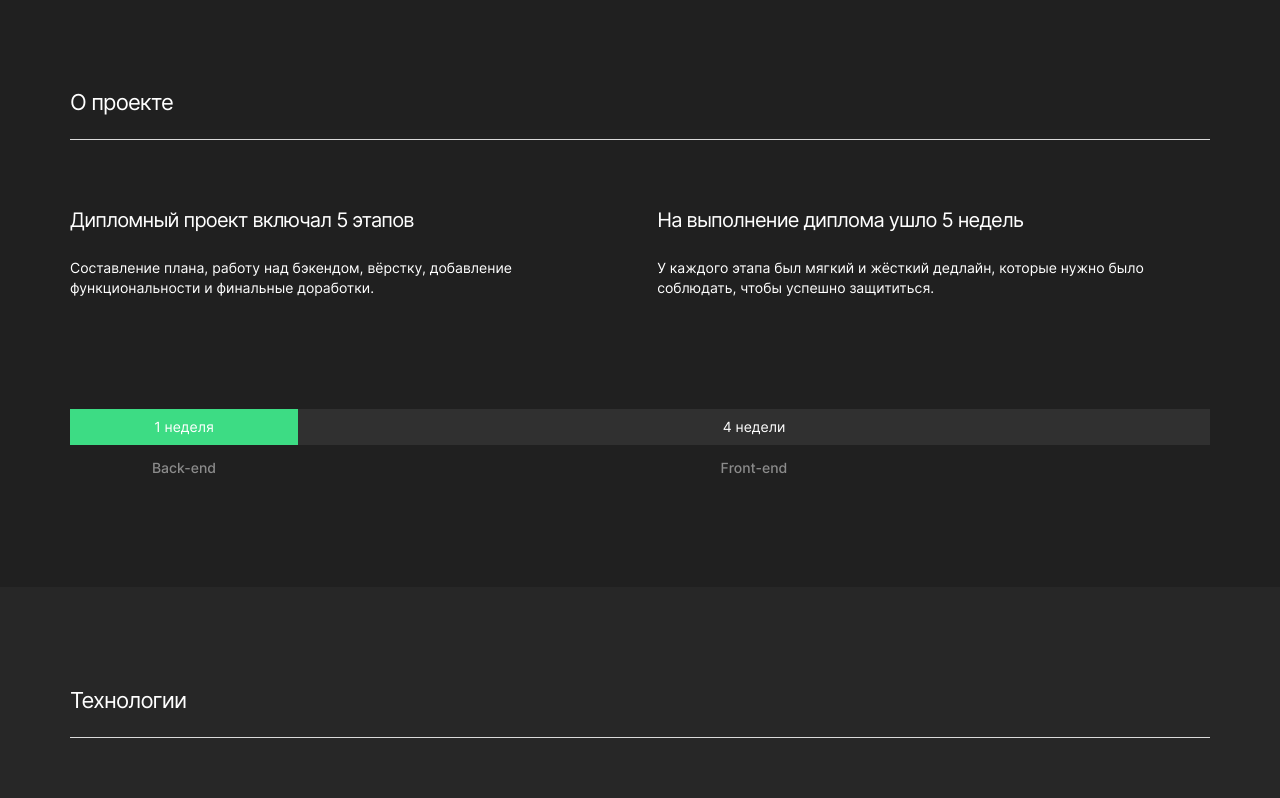
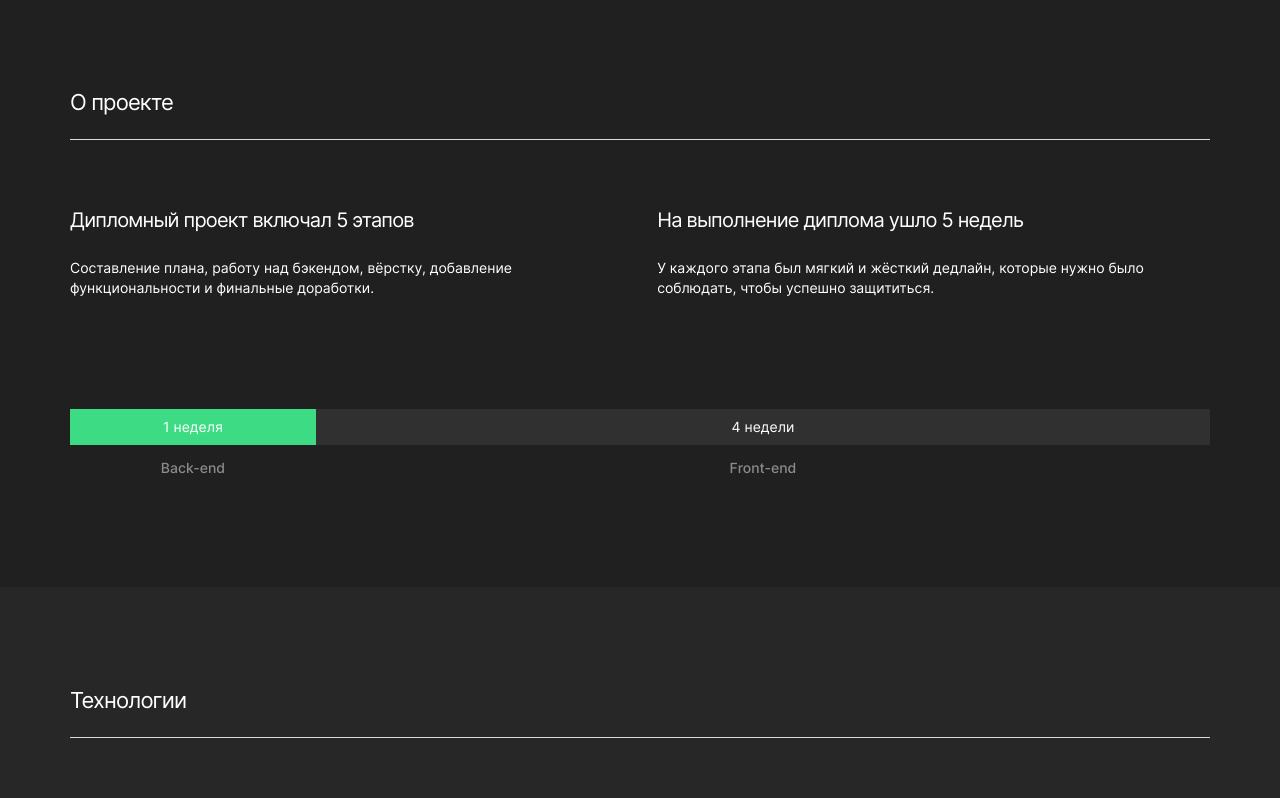
Before and after one commit to Easy-Deny/movies-explorer-frontend, a React (Create React App) app: page / in a window 1280 px wide. Shown: the part 670-1468 px from the top of the page. Built offline with nearby package versions, Linux system fonts and the light colour scheme.

Commit message:
fix about project 768

```diff
--- a/src/blocks/aboutProject/__graph/aboutProject__graph.css
+++ b/src/blocks/aboutProject/__graph/aboutProject__graph.css
@@ -4,7 +4,7 @@
     padding: 111px 0 111px 0;
     display: grid;
     gap:14px 0px;
-    grid-template-columns: 1fr 4fr;
+    grid-template-columns: 1.1fr 4fr;
 }
 
 @media screen and (max-width:768px) {
```
